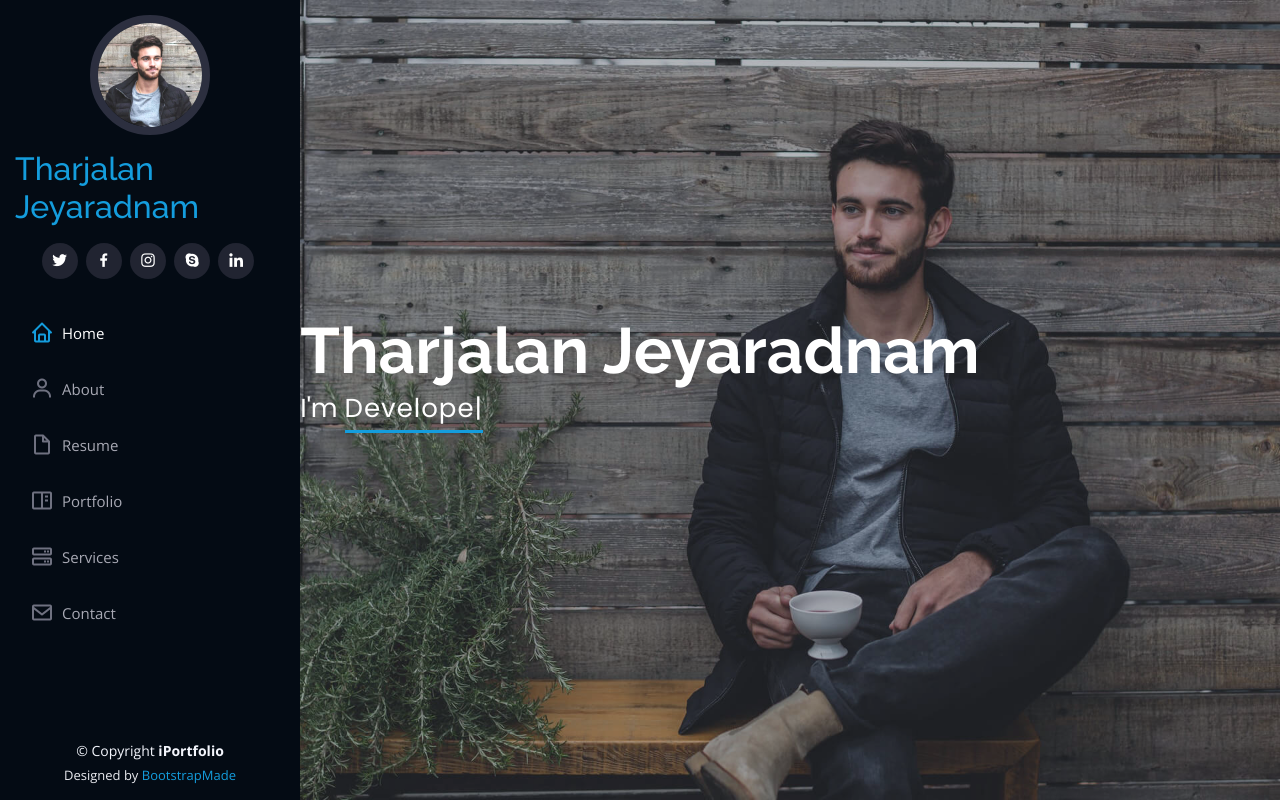
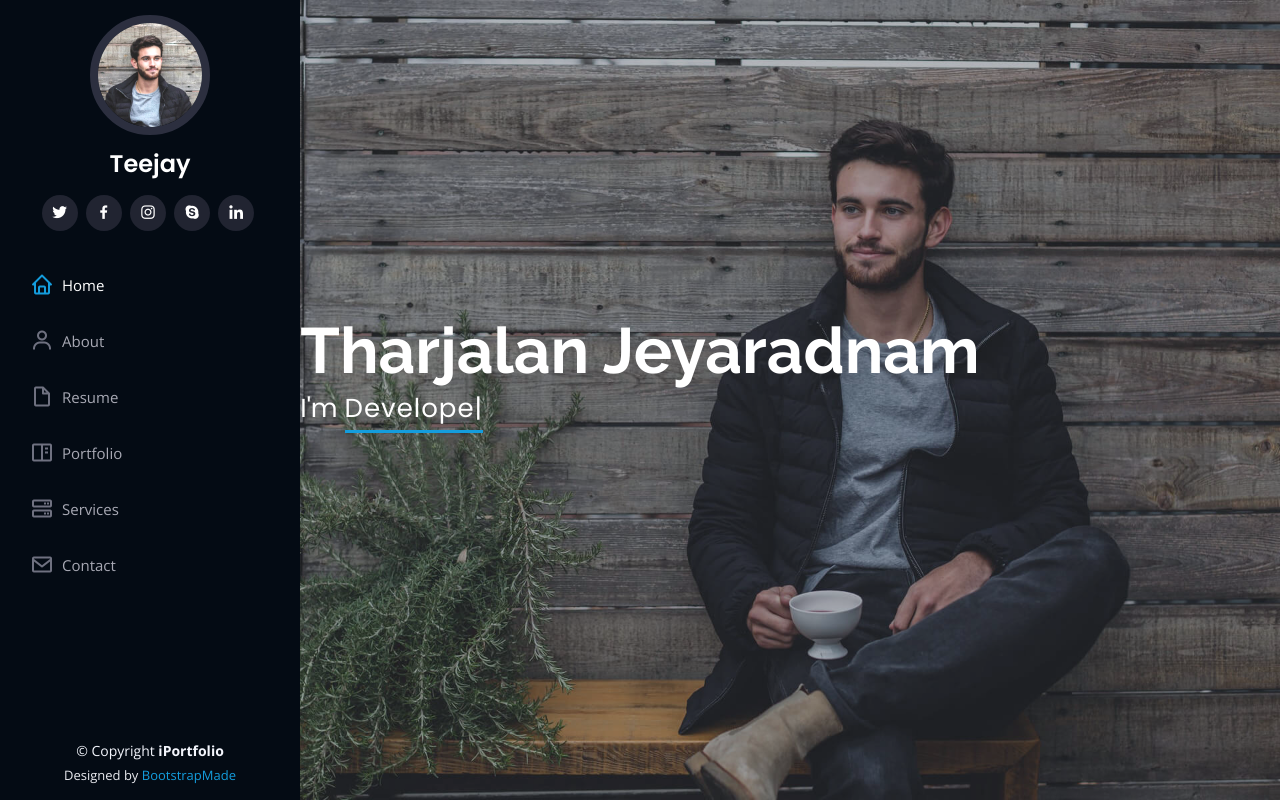
Before and after one commit to Tharjalan/portfolio, a plain HTML site: page index.html in a window 1280 px wide. Shown: the top 802 px of the page. Drawn offline with nearby package versions, Linux system fonts and the light colour scheme.

Commit message:
error fixed

```diff
--- a/index.html
+++ b/index.html
@@ -39,7 +39,7 @@
 
             <div class="profile">
                 <img src="assets/img/profile-img.jpg" alt="" class="img-fluid rounded-circle">
-                <h2 class="text-light"><a href="index.html">Tharjalan Jeyaradnam</a></h2>
+                <h1 class="text-light"><a href="index.html">Teejay</a></h1>
                 <div class="social-links mt-3 text-center">
                     <a href="#" class="twitter"><i class="bx bxl-twitter"></i></a>
                     <a href="#" class="facebook"><i class="bx bxl-facebook"></i></a>
```
